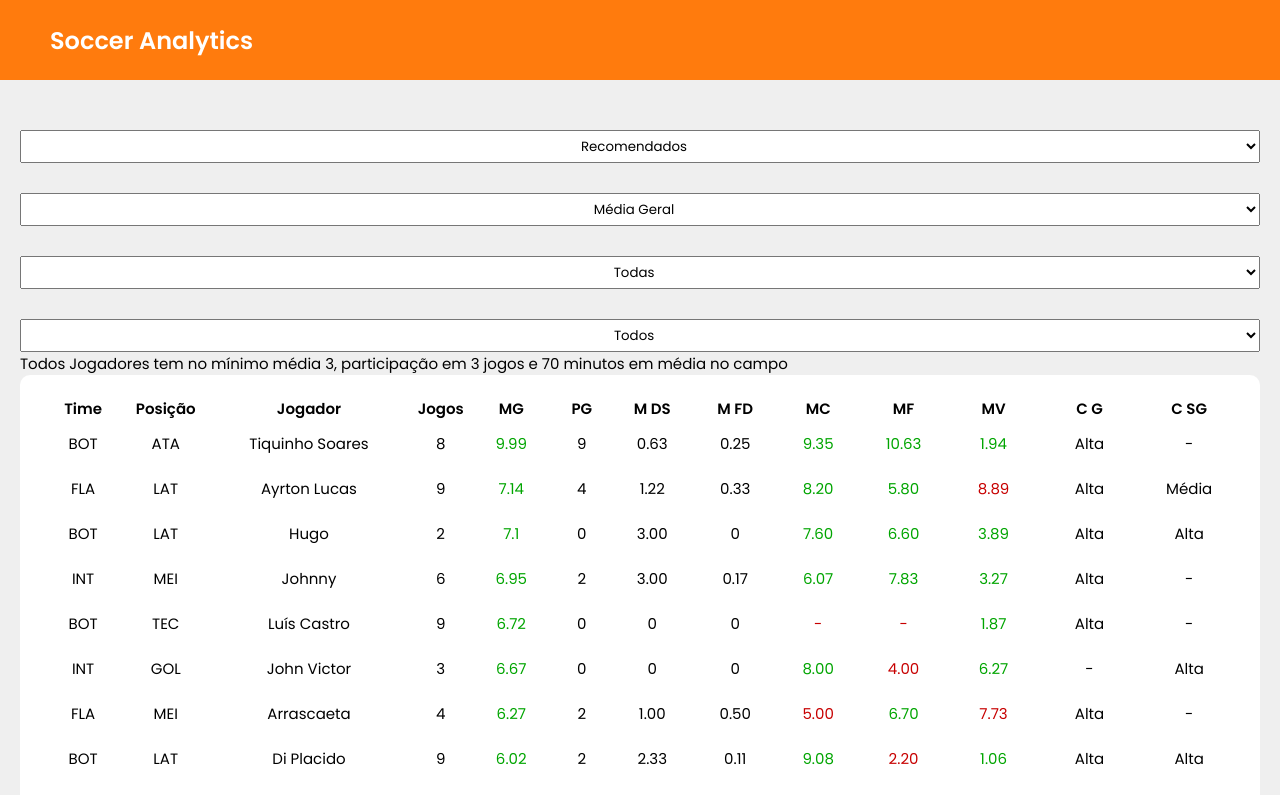
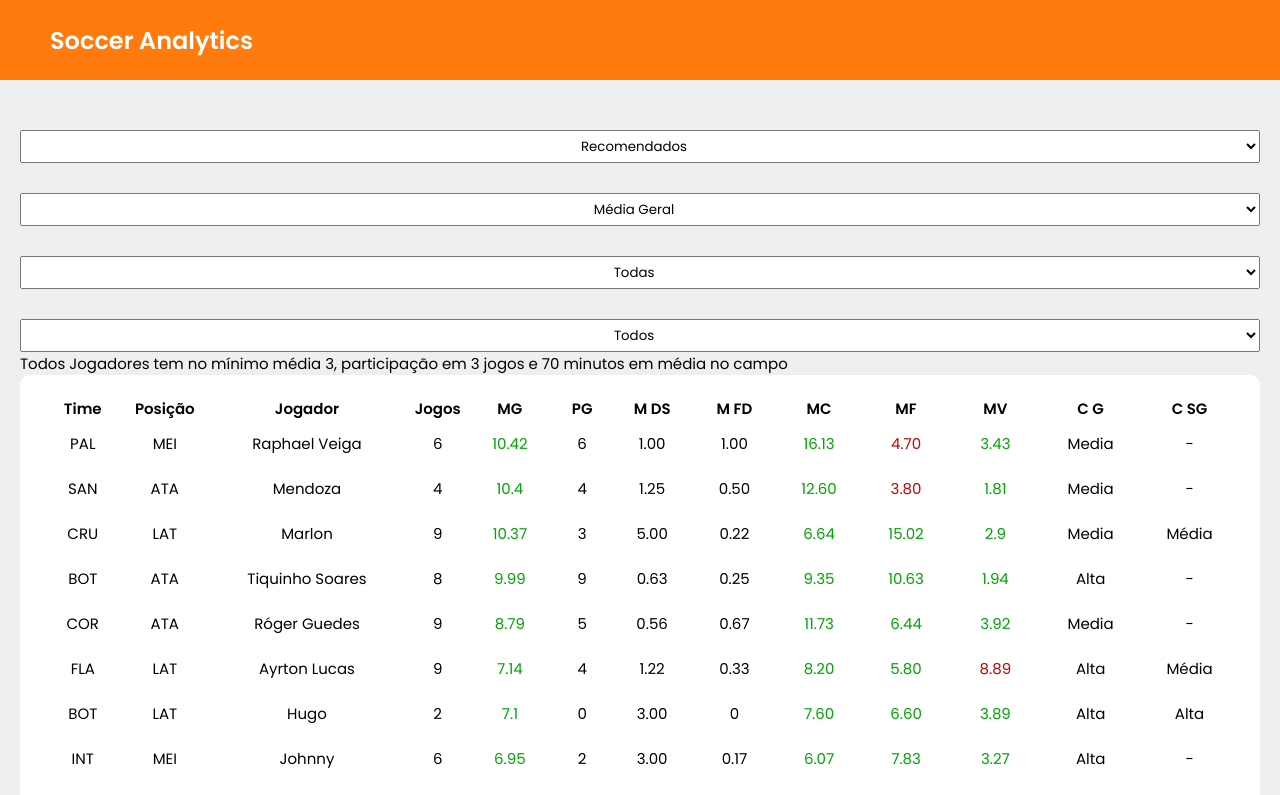
Before and after one commit to lulucasalves/soccer-front, a Next.js app: page /cartola in a window 1280 px wide. Shown: the top 795 px of the page. Built offline with nearby package versions, Linux system fonts and the light colour scheme.

Commit message:
refactor: cartola

```diff
--- a/src/components/Players/index.tsx
+++ b/src/components/Players/index.tsx
@@ -98,7 +98,9 @@ export function Players({
                   0;
 
                   const boaopcao = goodOptions
-                    ? chanceSG.includes("Alta") || chanceGol.includes("Alta")
+                    ? chanceSG.includes("Alta") ||
+                      chanceGol.includes("Alta") ||
+                      media_num > 8
                     : true;
 
                   if (media_num > 2 && status_id === 7 && boaopcao)
```
